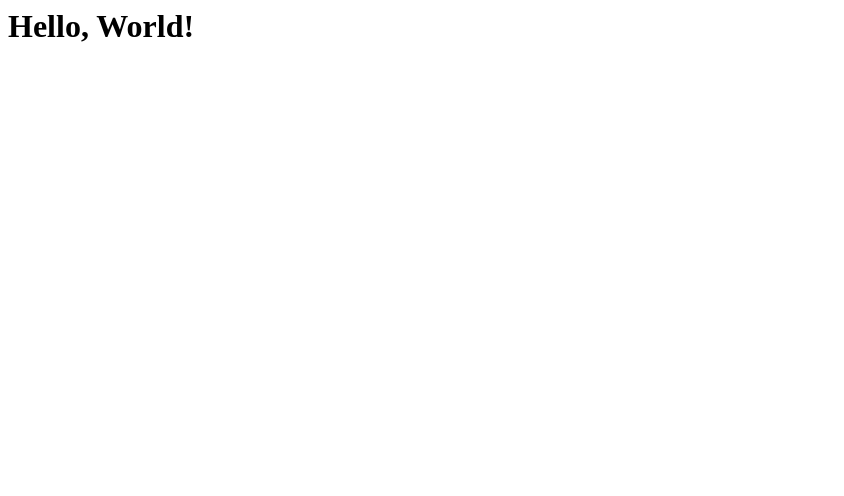
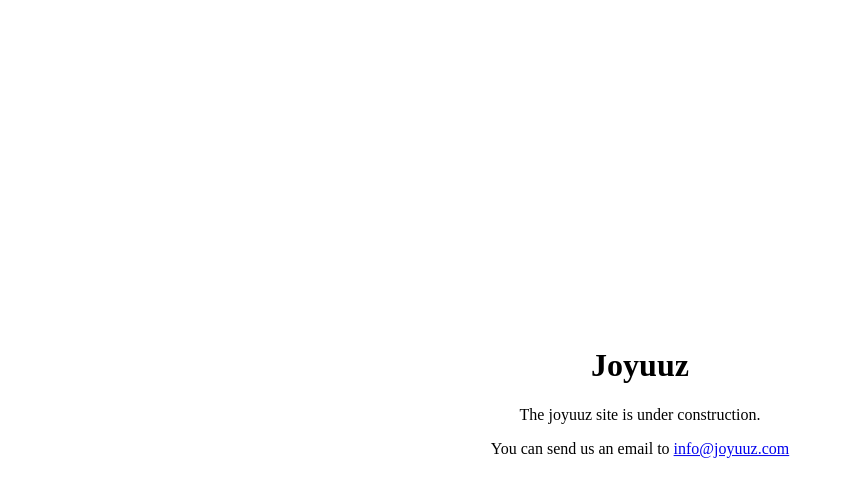
Before and after one commit to fgvutn/joyuuz, a plain HTML site: page index.html in a window 1280 px wide. Shown: the whole page, without its empty margins (0-844 px from the left). Drawn offline with Linux system fonts and the light colour scheme.

Commit message:
Update index.html

```diff
--- a/index.html
+++ b/index.html
@@ -1 +1,22 @@
-<h1>Hello, World!</h1>
+<!DOCTYPE html>
+<html>
+  <head>
+    <style>
+      div {
+        position: absolute;
+        left:2.5%;
+        width:95%;
+        text-align: center;
+        top: 50%;
+        transform: translateY(-50%);
+      }
+    </style>
+  </head>
+<body>
+<div style="">
+    <h1>Joyuuz</h1>
+    <p>The joyuuz site is under construction.</p>
+    <p>You can send us an email to <a href="mailto:info@joyuuz.com?subject=Hello%20Joyuuz!">info@joyuuz.com</a></p>
+</div>
+</body>
+</html>
```
